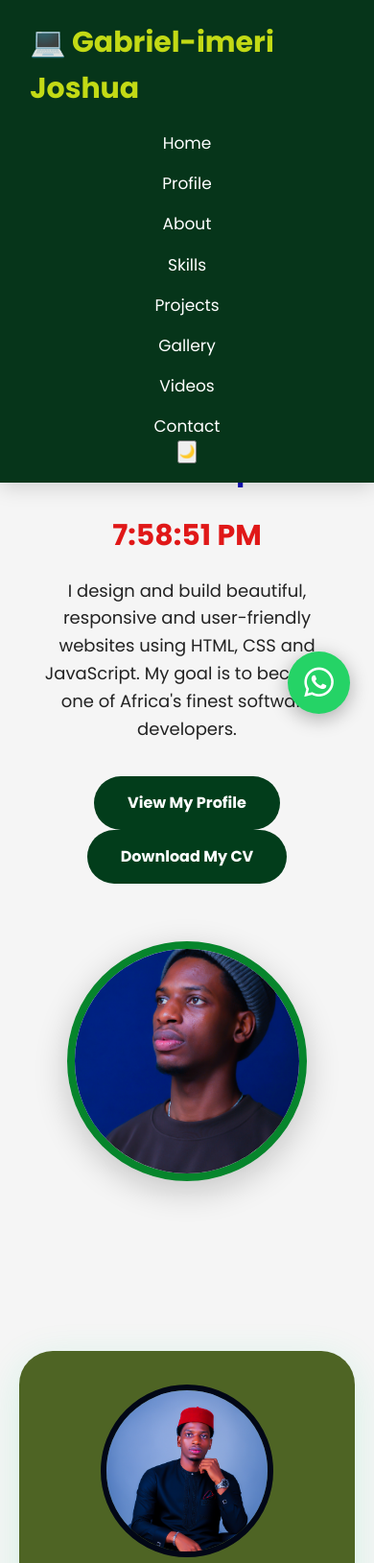
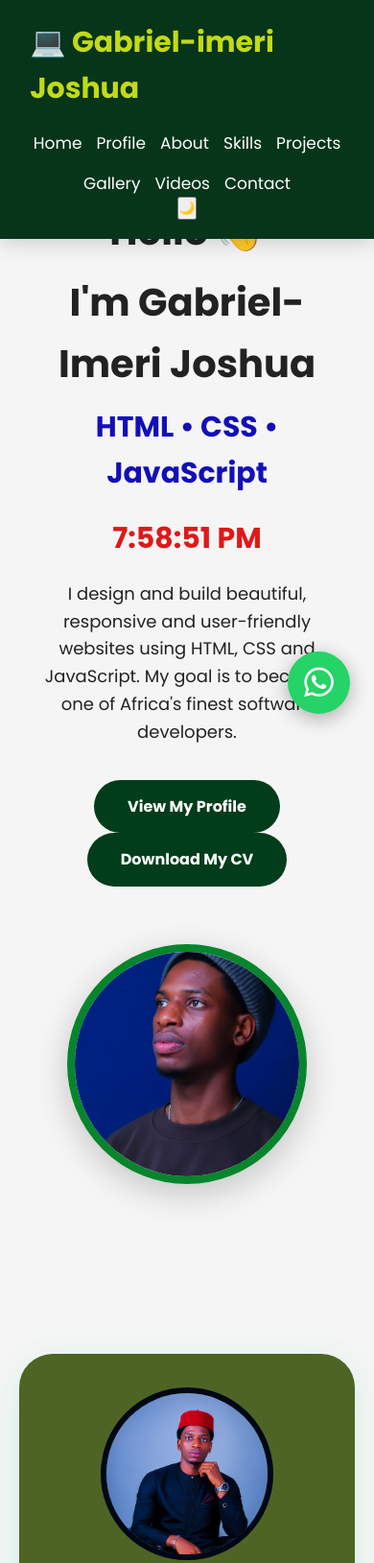
Before and after one commit to JJ-Amani/JJ-Amani.github.io, a plain HTML site: page index.html in a window 390 px wide. Shown: the top 1629 px of the page at 96% size. Drawn offline with Linux system fonts and the light colour scheme.

Commit message:
Add files via upload

```diff
--- a/styles.css
+++ b/styles.css
@@ -586,34 +586,3 @@ color:white;
     height: 250px;
     object-fit: contain;
 }
-
-/* ==========================
-   Responsive Design
-========================== */
-
-@media (max-width: 768px) {
-
-    .navbar {
-        flex-direction: column;
-        align-items: center;
-    }
-
-    .nav-links {
-        flex-direction: column;
-        text-align: center;
-    }
-
-    .announcement-text {
-        font-size: 16px;
-    }
-
-    h1 {
-        font-size: 32px;
-    }
-
-    img {
-        max-width: 100%;
-        height: auto;
-    }
-
-}
```
